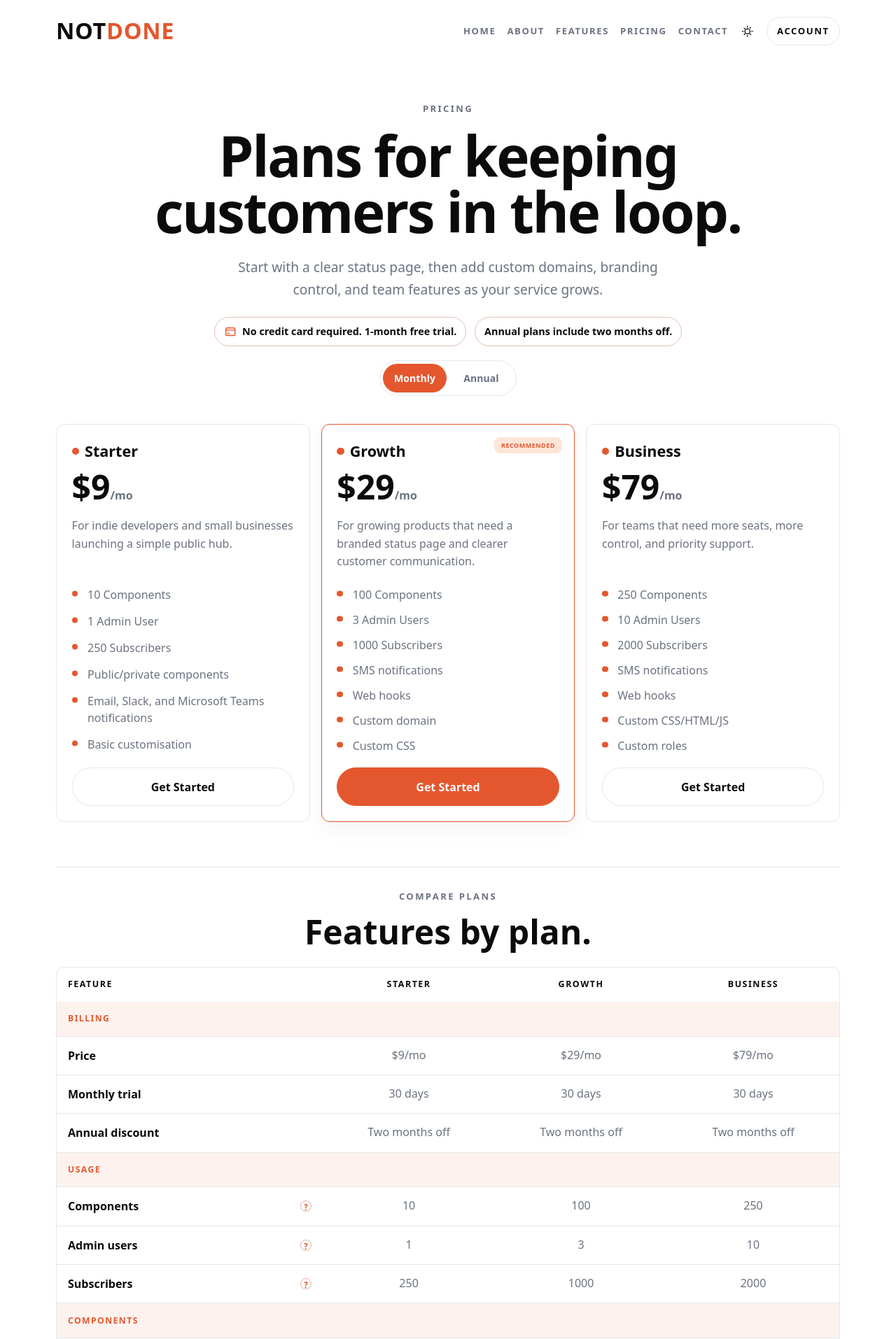
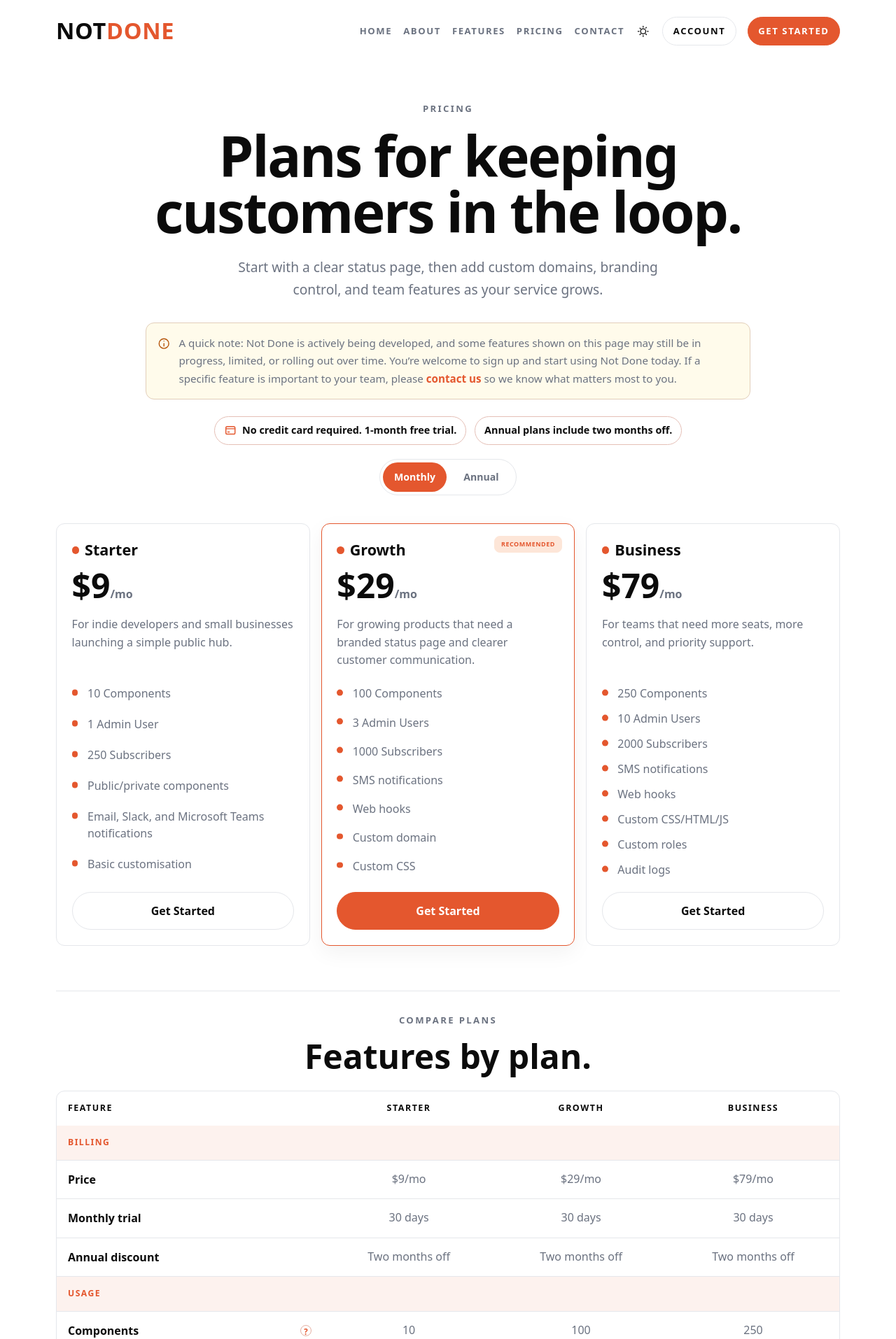
Before and after one commit to notdonedotau/website, a Laravel app: page /pricing in a window 1280 px wide. Shown: the top 1914 px of the page at 70% size. Run offline with Laravel 12, Linux system fonts and the light colour scheme; style sheets or scripts are compiled from the project's sources; some libraries are stand-ins or nearby versions.

Commit message:
Feature Notice & Live Chat

```diff
--- a/resources/css/app.css
+++ b/resources/css/app.css
@@ -233,6 +233,17 @@
     color: var(--accent) !important;
 }
 
+.site-nav__button--primary {
+    border-color: var(--accent);
+    background: var(--link-bg);
+    color: var(--link-text) !important;
+}
+
+.site-nav__button--primary:hover {
+    background: color-mix(in srgb, var(--link-bg) 88%, #000000);
+    color: var(--link-text) !important;
+}
+
 .theme-toggle {
     display: inline-flex;
     align-items: center;
@@ -568,6 +579,50 @@
     line-height: 1.6;
 }
 
+.product-notice {
+    display: grid;
+    grid-template-columns: auto minmax(0, 1fr);
+    gap: 0.75rem;
+    max-width: 54rem;
+    margin: 2rem 0 0;
+    border: 1px solid color-mix(in srgb, #d97706 22%, var(--border));
+    border-radius: 0.75rem;
+    background: color-mix(in srgb, #fef3c7 36%, var(--bg));
+    padding: 1rem;
+    color: var(--text);
+    text-align: left;
+}
+
+.product-notice__icon {
+    width: 1.15rem;
+    height: 1.15rem;
+    margin-top: 0.2rem;
+    color: #b45309;
+    fill: none;
+    stroke: currentColor;
+    stroke-linecap: round;
+    stroke-linejoin: round;
+    stroke-width: 1.8;
+}
+
+.product-notice p {
+    margin: 0;
+    color: var(--muted);
+    font-size: 0.95rem;
+    line-height: 1.65;
+}
+
+.product-notice a {
+    color: var(--accent);
+    font-weight: 800;
+    text-decoration-thickness: 0.08em;
+    text-underline-offset: 0.18em;
+}
+
+.product-notice a:hover {
+    color: var(--text);
+}
+
 .content-grid {
     display: grid;
     grid-template-columns: repeat(2, minmax(0, 1fr));
@@ -1186,6 +1241,11 @@
     margin-inline: auto;
 }
 
+.pricing-page .product-notice,
+.get-started-page .product-notice {
+    margin-inline: auto;
+}
+
 .pricing-grid {
     display: grid;
     grid-template-columns: repeat(3, minmax(0, 1fr));
--- a/resources/views/features.blade.php
+++ b/resources/views/features.blade.php
@@ -16,6 +16,8 @@
                 Get Started
             </a>
         </section>
+
+        @include('partials.product-notice')
 
         <section class="feature-section" aria-labelledby="pillars-heading">
             <div class="section-heading">
--- a/resources/views/get-started.blade.php
+++ b/resources/views/get-started.blade.php
@@ -300,6 +300,8 @@
             </p>
         </div>
 
+        @include('partials.product-notice')
+
         @if (session('get_started_status'))
             <div class="form-alert form-alert--success">
                 {{ session('get_started_status') }}
--- a/resources/views/layouts/site.blade.php
+++ b/resources/views/layouts/site.blade.php
@@ -55,6 +55,7 @@
                                 </span>
                             </button>
                             <a class="site-nav__button" href="https://account.notdone.cloud">Account</a>
+                            <a class="site-nav__button site-nav__button--primary" href="{{ route('get-started') }}">Get Started</a>
                         </nav>
                     </div>
                 </div>
@@ -79,5 +80,8 @@
                 <span>&copy; NOT DONE PTY LTD {{ now()->year }}</span>
             </footer>
         </div>
+        <!-- BEGIN ProvideSupport.com Graphics Chat Button Code -->
+<script>(function(D){function f(){function n(n,e){e=D.createElement("script");e.src="https://image.providesupport.com/"+n,D.body.appendChild(e)}n("js/0u8tves5jzg801nvpob360sdyy/safe-standard-sync.js?ps_h=rchx&ps_t="+Date.now()),n("sjs/static.js")}D.readyState=="complete"?f():window.addEventListener("load",f)})(document)</script><noscript><div style="display:inline"><a href="https://vm.providesupport.com/0u8tves5jzg801nvpob360sdyy">Chat Support</a></div></noscript>
+<!-- END ProvideSupport.com Graphics Chat Button Code -->
     </body>
 </html>
--- /dev/null
+++ b/resources/views/partials/product-notice.blade.php
@@ -0,0 +1,10 @@
+<aside class="product-notice" aria-label="Product availability note">
+    <svg class="product-notice__icon" viewBox="0 0 24 24" aria-hidden="true" focusable="false">
+        <circle cx="12" cy="12" r="9" />
+        <path d="M12 11.75v5" />
+        <path d="M12 7.25h.01" />
+    </svg>
+    <p>
+        A quick note: Not Done is actively being developed, and some features shown on this page may still be in progress, limited, or rolling out over time. You’re welcome to sign up and start using Not Done today. If a specific feature is important to your team, please <a href="{{ route('contact') }}">contact us</a> so we know what matters most to you.
+    </p>
+</aside>
--- a/resources/views/pricing.blade.php
+++ b/resources/views/pricing.blade.php
@@ -11,6 +11,9 @@
             Start with a clear status page, then add custom domains, branding
             control, and team features as your service grows.
         </p>
+
+        @include('partials.product-notice')
+
         <div class="pricing-notes" aria-label="Pricing offers">
             <p class="trial-note">
                 <svg class="trial-note__icon" viewBox="0 0 24 24" aria-hidden="true" focusable="false">
@@ -107,6 +110,7 @@
                     <li>Web hooks</li>
                     <li>Custom CSS/HTML/JS</li>
                     <li>Custom roles</li>
+                    <li>Audit logs</li>
                 </ul>
                 <a
                     class="pricing-card__order"
@@ -300,8 +304,17 @@
                             <td><span class="pricing-table__icon pricing-table__icon--no" role="img" aria-label="Not included"></span></td>
                             <td><span class="pricing-table__icon pricing-table__icon--yes" role="img" aria-label="Included"></span></td>
                         </tr>
+                        <tr class="pricing-table__section">
+                            <th colspan="4">Security &amp; Administration</th>
+                        </tr>
                         <tr>
                             <th scope="row">Custom roles</th>
+                            <td><span class="pricing-table__icon pricing-table__icon--no" role="img" aria-label="Not included"></span></td>
+                            <td><span class="pricing-table__icon pricing-table__icon--no" role="img" aria-label="Not included"></span></td>
+                            <td><span class="pricing-table__icon pricing-table__icon--yes" role="img" aria-label="Included"></span></td>
+                        </tr>
+                        <tr>
+                            <th scope="row">Audit logs</th>
                             <td><span class="pricing-table__icon pricing-table__icon--no" role="img" aria-label="Not included"></span></td>
                             <td><span class="pricing-table__icon pricing-table__icon--no" role="img" aria-label="Not included"></span></td>
                             <td><span class="pricing-table__icon pricing-table__icon--yes" role="img" aria-label="Included"></span></td>
```
Also changed, not shown: tests/Feature/ExampleTest.php (+2 -0 lines), tests/Feature/PricingPageTest.php (added, +20 -0 lines), tests/Feature/ProductNoticeTest.php (added, +16 -0 lines).
